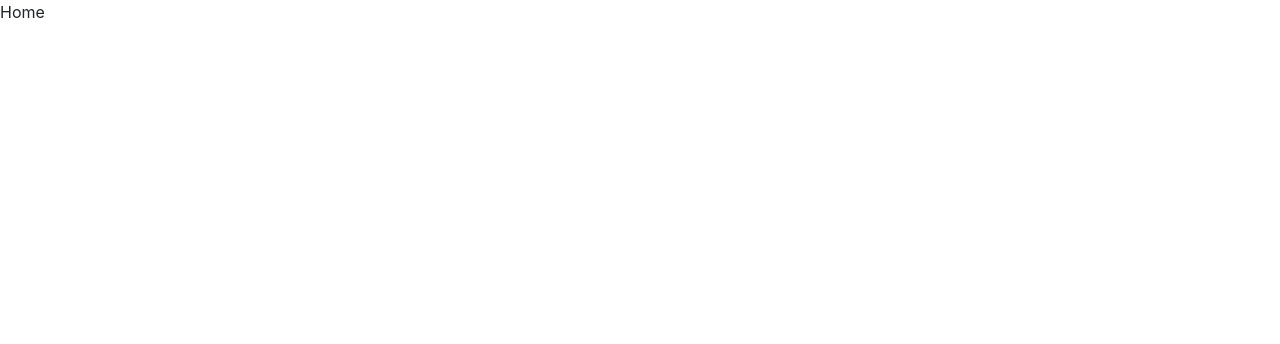
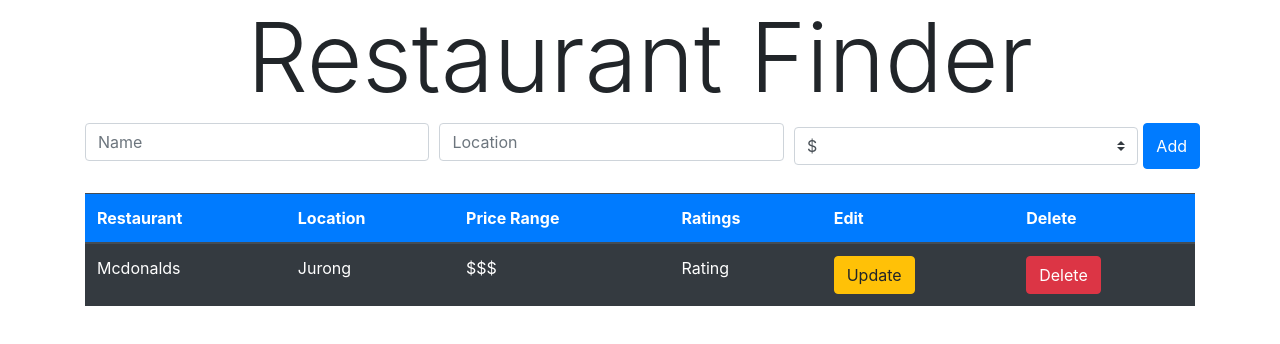
Before and after one commit to Woonhian/Restaurant-Finder, a React (Create React App) app in the folder client/: page / in a window 1280 px wide. Shown: the top 344 px of the page. Built offline with nearby package versions, Linux system fonts and the light colour scheme.

Commit message:
Added layout for home page

```diff
--- a/client/src/App.jsx
+++ b/client/src/App.jsx
@@ -5,7 +5,8 @@ import UpdatePage from './routes/UpdatePage';
 import RestaurantDetailPage from './routes/RestaurantDetailPage';
 
 const App = () => {
-    return <div>
+    return (
+        <div className="container">
             <Router>
                 <Switch>
                     <Route exact path = "/" component={Home} />
@@ -14,6 +15,7 @@ const App = () => {
                 </Switch>
             </Router>
         </div>
+    )
 }
 
 export default App;
--- /dev/null
+++ b/client/src/components/AddRestaurant.jsx
@@ -0,0 +1,31 @@
+import React from 'react';
+
+const AddRestaurant = () => {
+    return (
+        <div className="mb-4">
+            <form action="">
+                <div className="form-row">
+                    <div className="col">
+                        <input type="text" className="form-control" placeholder="Name"/>
+                    </div>
+                    <div className="col">
+                        <input type="text" className="form-control" placeholder="Location"/>
+                    </div>
+                    <div className="col">
+                        <select className="custom-select my-1 mr-sm-2">
+                            <option disabled>Price Range</option>
+                            <option value="1">$</option>
+                            <option value="2">$$</option>
+                            <option value="3">$$$</option>
+                            <option value="4">$$$$</option>
+                            <option value="5">$$$$$</option>
+                        </select>
+                    </div>
+                    <button className="btn btn-primary">Add</button>
+                </div>
+            </form>
+        </div>
+    )
+}
+
+export default AddRestaurant;
--- /dev/null
+++ b/client/src/components/Header.jsx
@@ -0,0 +1,13 @@
+import React from 'react';
+
+const Header = () => {
+    return (
+        <div>
+            <h1 className="font-weight-light display-1 text-center">
+                Restaurant Finder
+            </h1>
+        </div>
+    )
+}
+
+export default Header;
--- /dev/null
+++ b/client/src/components/RestaurantList.jsx
@@ -0,0 +1,32 @@
+import React from 'react';
+
+const RestaurantList = () => {
+    return (
+        <div className="list-group">
+            <table className="table table-hover table-dark">
+                <thead>
+                    <tr className="bg-primary">
+                        <th scope="col">Restaurant</th>
+                        <th scope="col">Location</th>
+                        <th scope="col">Price Range</th>
+                        <th scope="col">Ratings</th>
+                        <th scope="col">Edit</th>
+                        <th scope="col">Delete</th>
+                    </tr>
+                </thead>
+                <tbody>
+                    <tr>
+                        <td>Mcdonalds</td>
+                        <td>Jurong</td>
+                        <td>$$$</td>
+                        <td>Rating</td>
+                        <td><button className="btn btn-warning">Update</button></td>
+                        <td><button className="btn btn-danger">Delete</button></td>
+                    </tr>
+                </tbody>
+            </table>
+        </div>
+    )
+}
+
+export default RestaurantList;
--- a/client/src/routes/Home.jsx
+++ b/client/src/routes/Home.jsx
@@ -1,9 +1,14 @@
 import React from 'react';
+import Header from '../components/Header';
+import AddRestaurant from '../components/AddRestaurant';
+import RestaurantList from '../components/RestaurantList';
 
 const Home = () => {
     return (
         <div>
-            Home
+            <Header />
+            <AddRestaurant />
+            <RestaurantList />
         </div>
     )
 }
```
Lines whose indentation alone changed are shown as unchanged.
